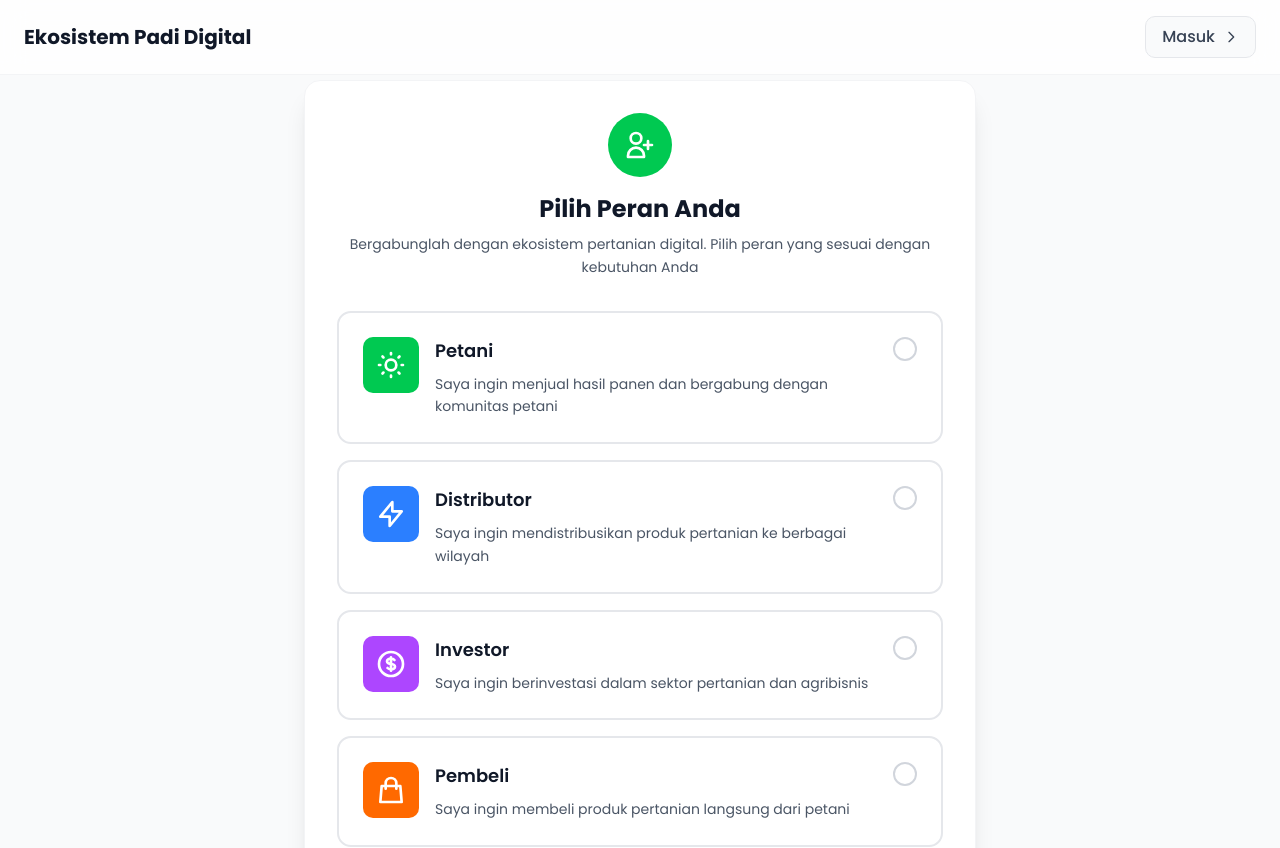
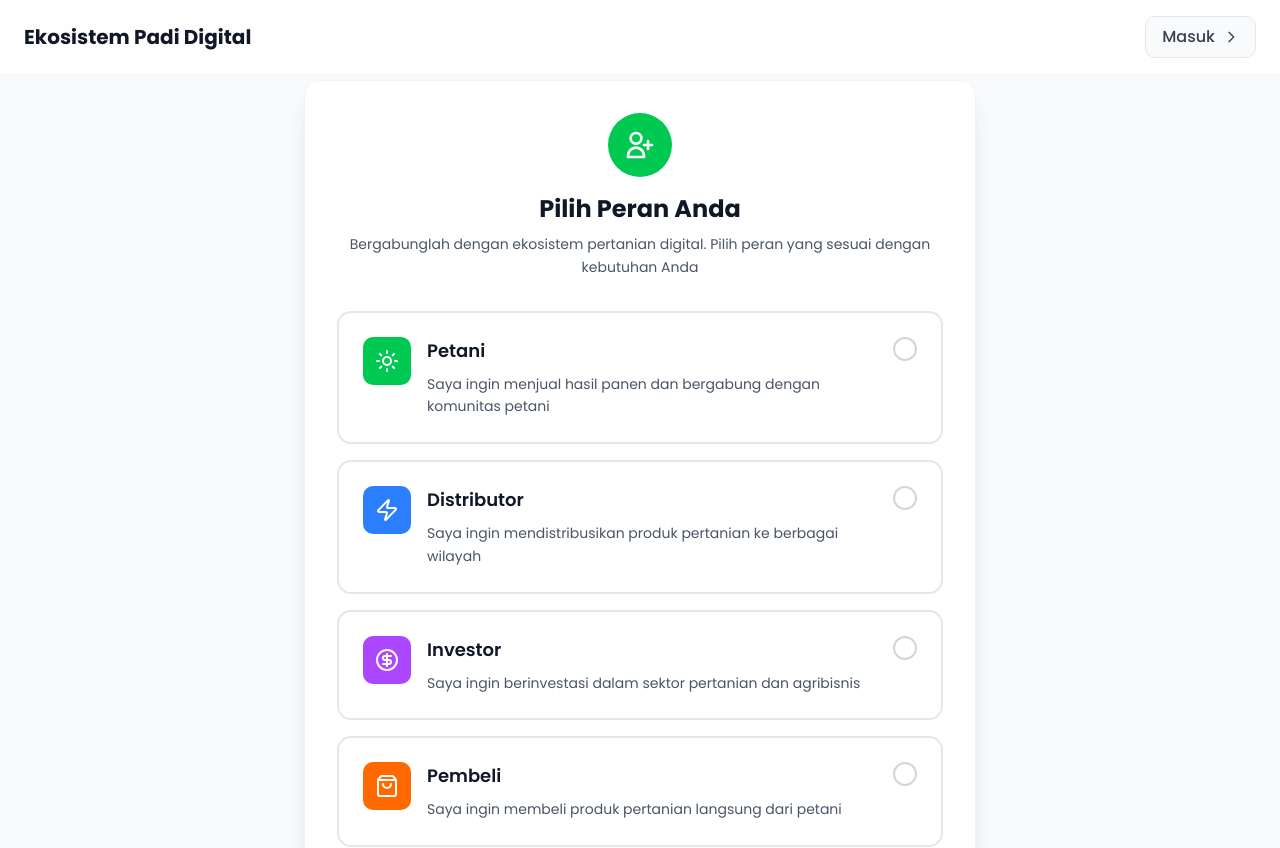
Before and after one commit to SyariefHayat/epadi, a React (Vite) app in the folder frontend/: page /signup in a window 1280 px wide. Shown: the top 848 px of the page. Built offline with nearby package versions, Linux system fonts and the light colour scheme.

Commit message:
update frontend: signup ui

```diff
--- /dev/null
+++ b/frontend/src/constants/listRole.js
@@ -0,0 +1,49 @@
+import {
+    CircleDollarSign,
+    ShoppingBag,
+    Sun,
+    Zap
+} from "lucide-react";
+
+export const LIST_ROLE = [
+    {
+        id: 'petani',
+        title: 'Petani',
+        description: 'Saya ingin menjual hasil panen dan bergabung dengan komunitas petani',
+        icon: Sun,
+        route: '/signup/farmer',
+        color: 'bg-green-500',
+        borderColor: 'border-green-200',
+        focusColor: 'ring-green-500'
+    },
+    {
+        id: 'distributor',
+        title: 'Distributor',
+        description: 'Saya ingin mendistribusikan produk pertanian ke berbagai wilayah',
+        icon: Zap,
+        route: '/signup/distributor',
+        color: 'bg-blue-500',
+        borderColor: 'border-blue-200',
+        focusColor: 'ring-blue-500'
+    },
+    {
+        id: 'investor',
+        title: 'Investor',
+        description: 'Saya ingin berinvestasi dalam sektor pertanian dan agribisnis',
+        icon: CircleDollarSign,
+        route: '/signup/investor',
+        color: 'bg-purple-500',
+        borderColor: 'border-purple-200',
+        focusColor: 'ring-purple-500'
+    },
+    {
+        id: 'pembeli',
+        title: 'Pembeli',
+        description: 'Saya ingin membeli produk pertanian langsung dari petani',
+        icon: ShoppingBag,
+        route: '/signup/buyer',
+        color: 'bg-orange-500',
+        borderColor: 'border-orange-200',
+        focusColor: 'ring-orange-500'
+    }
+]
--- a/frontend/src/pages/auth/SignUp.jsx
+++ b/frontend/src/pages/auth/SignUp.jsx
@@ -3,70 +3,13 @@ import React, { useState, useCallback } from 'react'
 
 import Navbar from '@/components/modules/auth/Navbar'
 import DefaultLayout from '@/components/layouts/DefaultLayout'
+import EachUtils from '@/utils/EachUtils'
+import { LIST_ROLE } from '@/constants/listRole'
 
 const SignUp = () => {
     const navigate = useNavigate();
     const [isLoading, setIsLoading] = useState(false);
     const [selectedRole, setSelectedRole] = useState('');
-
-    const roles = [
-        {
-            id: 'petani',
-            title: 'Petani',
-            description: 'Saya ingin menjual hasil panen dan bergabung dengan komunitas petani',
-            icon: (
-                <svg className="w-8 h-8" fill="none" stroke="currentColor" viewBox="0 0 24 24" aria-hidden="true">
-                    <path strokeLinecap="round" strokeLinejoin="round" strokeWidth={2} d="M12 3v1m0 16v1m9-9h-1M4 12H3m15.364 6.364l-.707-.707M6.343 6.343l-.707-.707m12.728 0l-.707.707M6.343 17.657l-.707.707M16 12a4 4 0 11-8 0 4 4 0 018 0z" />
-                </svg>
-            ),
-            route: '/signup/farmer',
-            color: 'bg-green-500',
-            borderColor: 'border-green-200',
-            focusColor: 'ring-green-500'
-        },
-        {
-            id: 'distributor',
-            title: 'Distributor',
-            description: 'Saya ingin mendistribusikan produk pertanian ke berbagai wilayah',
-            icon: (
-                <svg className="w-8 h-8" fill="none" stroke="currentColor" viewBox="0 0 24 24" aria-hidden="true">
-                    <path strokeLinecap="round" strokeLinejoin="round" strokeWidth={2} d="M13 10V3L4 14h7v7l9-11h-7z" />
-                </svg>
-            ),
-            route: '/signup/distributor',
-            color: 'bg-blue-500',
-            borderColor: 'border-blue-200',
-            focusColor: 'ring-blue-500'
-        },
-        {
-            id: 'investor',
-            title: 'Investor',
-            description: 'Saya ingin berinvestasi dalam sektor pertanian dan agribisnis',
-            icon: (
-                <svg className="w-8 h-8" fill="none" stroke="currentColor" viewBox="0 0 24 24" aria-hidden="true">
-                    <path strokeLinecap="round" strokeLinejoin="round" strokeWidth={2} d="M12 8c-1.657 0-3 .895-3 2s1.343 2 3 2 3 .895 3 2-1.343 2-3 2m0-8c1.11 0 2.08.402 2.599 1M12 8V7m0 1v8m0 0v1m0-1c-1.11 0-2.08-.402-2.599-1M21 12a9 9 0 11-18 0 9 9 0 0118 0z" />
-                </svg>
-            ),
-            route: '/signup/investor',
-            color: 'bg-purple-500',
-            borderColor: 'border-purple-200',
-            focusColor: 'ring-purple-500'
-        },
-        {
-            id: 'pembeli',
-            title: 'Pembeli',
-            description: 'Saya ingin membeli produk pertanian langsung dari petani',
-            icon: (
-                <svg className="w-8 h-8" fill="none" stroke="currentColor" viewBox="0 0 24 24" aria-hidden="true">
-                    <path strokeLinecap="round" strokeLinejoin="round" strokeWidth={2} d="M16 11V7a4 4 0 00-8 0v4M5 9h14l1 12H4L5 9z" />
-                </svg>
-            ),
-            route: '/signup/buyer',
-            color: 'bg-orange-500',
-            borderColor: 'border-orange-200',
-            focusColor: 'ring-orange-500'
-        }
-    ];
 
     const handleRoleSelect = useCallback((roleId) => {
         setSelectedRole(roleId);
@@ -76,9 +19,10 @@ const SignUp = () => {
         if (!selectedRole || isLoading) return;
 
         setIsLoading(true);
+        console.log(selectedRole)
 
         try {
-            const selectedRoleData = roles.find(role => role.id === selectedRole);
+            const selectedRoleData = LIST_ROLE.find(role => role.id === selectedRole);
 
             if (selectedRoleData) {
                 await new Promise(resolve => setTimeout(resolve, 1500));
@@ -121,39 +65,41 @@ const SignUp = () => {
 
                             <div className="space-y-4 mb-8" role="radiogroup" aria-labelledby="role-selection">
                                 <h2 id="role-selection" className="sr-only">Pilih peran Anda</h2>
-                                {roles.map((role) => (
+                                <EachUtils
+                                    of={LIST_ROLE}
+                                    render={(item, index) => (
                                         <div
-                                        key={role.id}
-                                        onClick={() => handleRoleSelect(role.id)}
+                                            key={index}
+                                            onClick={() => handleRoleSelect(item.id)}
                                             className={`
                                                 relative p-6 rounded-xl border-2 cursor-pointer transition-all duration-300 hover:shadow-lg
-                                            ${selectedRole === role.id
-                                                ? `${role.borderColor} ${role.focusColor} ring-2 bg-gray-50`
+                                                ${selectedRole === item.id
+                                                    ? `${item.borderColor} ${item.focusColor} ring-2 bg-gray-50`
                                                     : 'border-gray-200 hover:border-gray-300'
                                                 }
                                             `}
                                         >
                                             <div className="flex items-start space-x-4">
-                                            <div className={`${role.color} text-white p-3 rounded-lg flex-shrink-0`}>
-                                                {role.icon}
+                                                <div className={`${item.color} text-white p-3 rounded-lg flex-shrink-0`}>
+                                                    <item.icon/>
                                                 </div>
                                                 <div className="flex-1">
                                                     <h3 className="text-lg font-semibold text-gray-900 mb-2">
-                                                    {role.title}
+                                                        {item.title}
                                                     </h3>
                                                     <p className="text-gray-600 text-sm leading-relaxed">
-                                                    {role.description}
+                                                        {item.description}
                                                     </p>
                                                 </div>
                                                 <div className="flex-shrink-0">
                                                     <div className={`
                                                         w-6 h-6 rounded-full border-2 transition-all duration-200
-                                                    ${selectedRole === role.id
+                                                        ${selectedRole === item.id
                                                             ? `bg-green-500 border-green-500`
                                                             : 'border-gray-300'
                                                         }
                                                     `}>
-                                                    {selectedRole === role.id && (
+                                                        {selectedRole === item.id && (
                                                             <svg className="w-4 h-4 text-white m-0.5" fill="currentColor" viewBox="0 0 20 20">
                                                                 <path fillRule="evenodd" d="M16.707 5.293a1 1 0 010 1.414l-8 8a1 1 0 01-1.414 0l-4-4a1 1 0 011.414-1.414L8 12.586l7.293-7.293a1 1 0 011.414 0z" clipRule="evenodd" />
                                                             </svg>
@@ -162,7 +108,8 @@ const SignUp = () => {
                                                 </div>
                                             </div>
                                         </div>
-                                ))}
+                                    )}
+                                />
                             </div>
 
                             <button
```
Lines whose indentation alone changed are shown as unchanged.
